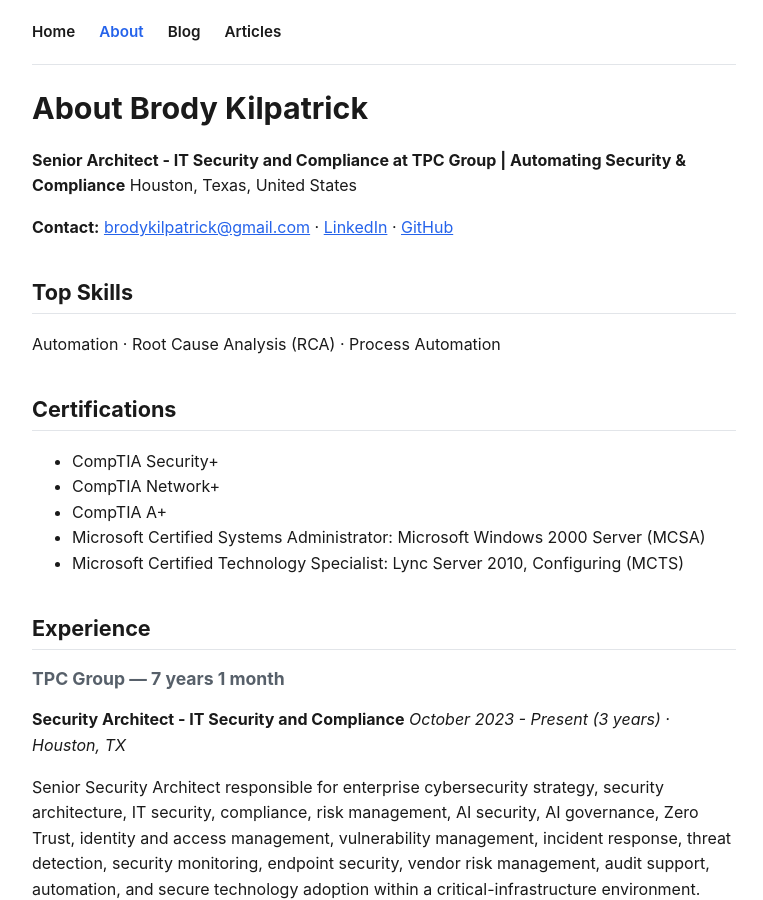
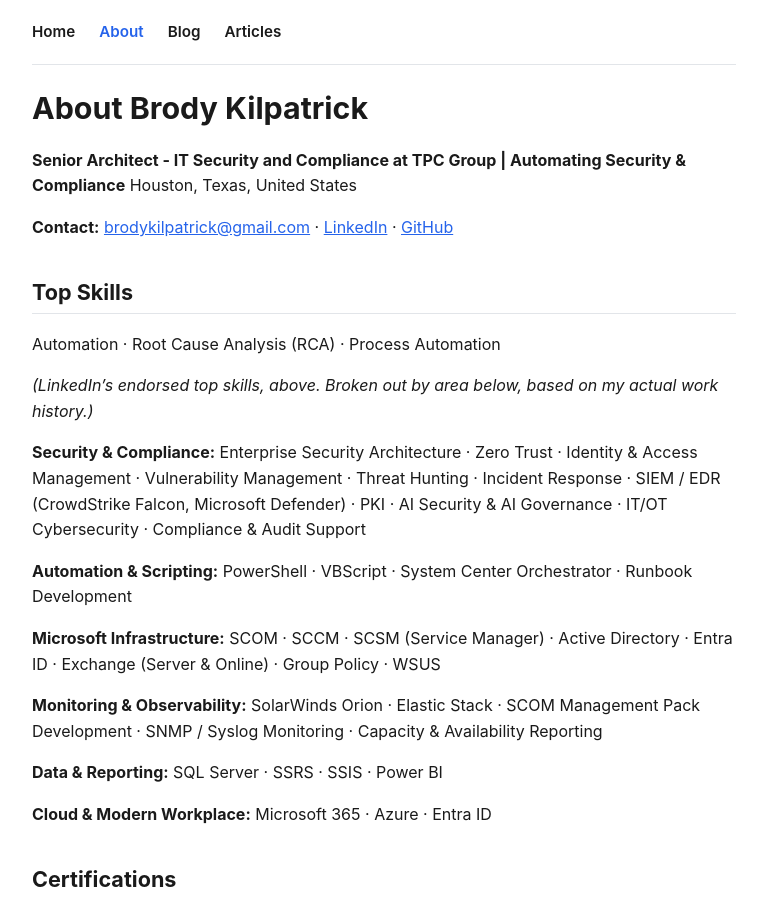
Before and after one commit to LoneStarCoder/lonestarcoder.github.io, a Jekyll site: the page built from about.md, in a window 1280 px wide and 900 px high. Shown: the whole window, without its empty margins (256-1019 px from the left). Built offline with Jekyll 4.4.1, drawn with Linux system fonts in a browser that asks for light colours; our own code applies the rules of GitHub Pages for plain Markdown files.

Commit message:
Expand About page's Top Skills beyond LinkedIn's 3-item widget
LinkedIn's "Top Skills" sidebar only lists 3 self-selected items
(Automation, RCA, Process Automation), which undersells the depth
actually described across 20 years of experience on this same page.
Kept those 3 as-is (labeled as LinkedIn's own endorsed list) and
added a categorized breakdown - Security & Compliance, Automation &
Scripting, Microsoft Infrastructure, Monitoring & Observability,
Data & Reporting, Cloud & Modern Workplace - built by pulling out
technologies/skills that actually recur in the experience bullets
already on this page (SCOM/SCCM/Exchange 7x each, SolarWinds/SQL
Server/Orchestrator/Active Directory 6x each, etc.), not invented.

```diff
--- a/about.md
+++ b/about.md
@@ -10,6 +10,20 @@ Houston, Texas, United States
 
 ## Top Skills
 Automation · Root Cause Analysis (RCA) · Process Automation
+
+*(LinkedIn's endorsed top skills, above. Broken out by area below, based on my actual work history.)*
+
+**Security & Compliance:** Enterprise Security Architecture · Zero Trust · Identity & Access Management · Vulnerability Management · Threat Hunting · Incident Response · SIEM / EDR (CrowdStrike Falcon, Microsoft Defender) · PKI · AI Security & AI Governance · IT/OT Cybersecurity · Compliance & Audit Support
+
+**Automation & Scripting:** PowerShell · VBScript · System Center Orchestrator · Runbook Development
+
+**Microsoft Infrastructure:** SCOM · SCCM · SCSM (Service Manager) · Active Directory · Entra ID · Exchange (Server & Online) · Group Policy · WSUS
+
+**Monitoring & Observability:** SolarWinds Orion · Elastic Stack · SCOM Management Pack Development · SNMP / Syslog Monitoring · Capacity & Availability Reporting
+
+**Data & Reporting:** SQL Server · SSRS · SSIS · Power BI
+
+**Cloud & Modern Workplace:** Microsoft 365 · Azure · Entra ID
 
 ## Certifications
 - CompTIA Security+
```
